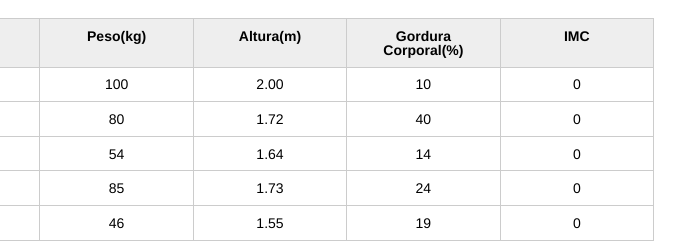
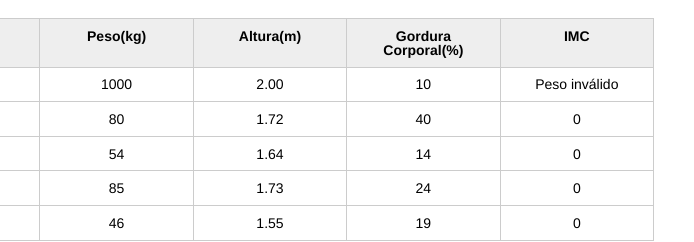
Before and after one commit to VinyJos/aparecida-nutricao, a plain HTML site: page index.html in a window 1280 px wide. Shown: the part 123-365 px from the top of the page, 370-1064 px from the left. Drawn offline with Linux system fonts and the light colour scheme.

Commit message:
Validação de dados e operadores
Foram feitas validações de campos com mensagens, manipulação de dados
pelo DOM e também trabalhamos com operadores.

```diff
--- a/index.html
+++ b/index.html
@@ -29,9 +29,9 @@
 						</tr>
 					</thead>
 					<tbody id="tabela-pacientes">
-						<tr class="paciente" >
+						<tr class="paciente" id="primeiro-paciente">
 							<td class="info-nome">Paulo</td>
-							<td class="info-peso">100</td>
+							<td class="info-peso">1000</td>
 							<td class="info-altura">2.00</td>
 							<td class="info-gordura">10</td>
 							<td class="info-imc">0</td>
--- a/js/principal.js
+++ b/js/principal.js
@@ -1,2 +1,48 @@
-var titulo = document.querySelector('.titulo');
-titulo.textContent = 'Aparecida Nutricionista';
+(function Principal() {
+    var titulo = document.querySelector('.titulo');
+    titulo.textContent = 'Aparecida Nutricionista';
+
+    var paciente = document.querySelector('#primeiro-paciente');
+    var dadosPaciente = obtemDadosDoPaciente(paciente);
+    var infoImc = paciente.querySelector('.info-imc');
+
+    if (!validaPeso(dadosPaciente.peso)) {
+        var mensagem = "Peso inválido";
+        console.log(mensagem);
+        infoImc.textContent = mensagem;
+        return;
+    }
+    if(!validaAltura(dadosPaciente.altura)) {
+        var mensagem = "Altura inválida";
+        console.log(mensagem);
+        infoImc.textContent = mensagem;
+        return;
+    }
+
+    dadosPaciente.imc = calculaImc(dadosPaciente.peso, dadosPaciente.altura);
+    paciente.querySelector('.info-imc').textContent = dadosPaciente.imc;
+
+    function obtemDadosDoPaciente(paciente) {
+        return {
+            nome: paciente.querySelector('.info-nome').textContent,
+            peso: parseFloat(paciente.querySelector('.info-peso').textContent),
+            altura: parseFloat(paciente.querySelector('.info-altura').textContent),
+            gordura: paciente.querySelector('.info-gordura').textContent,
+        }
+    }
+
+    function calculaImc(peso, altura) {
+        return peso / (altura * altura);
+    }
+
+    function validaPeso(peso) {
+        if(peso > 0 && peso < 1000) return true;
+    }
+
+    function validaAltura(altura) {
+        if(altura < 3.00) return true;
+    }
+
+    console.log(dadosPaciente);
+
+})();
```
